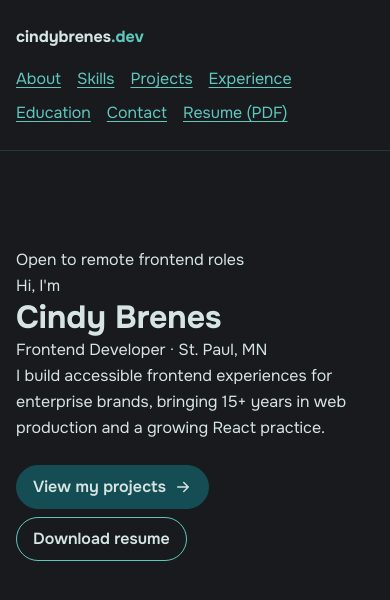
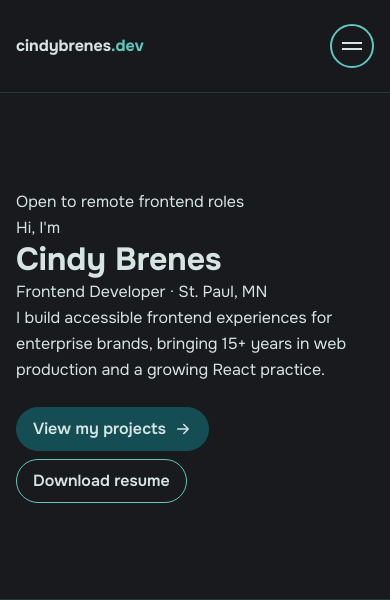
Before and after one commit to cinbrefe/personal-portfolio, a React (Vite) app: page / in a window 390 px wide. Shown: the top 600 px of the page. Built offline with nearby package versions, Linux system fonts and the light colour scheme.

Commit message:
Make mobile nav an overlay dropdown

```diff
--- a/src/components/layout/Header/Header.jsx
+++ b/src/components/layout/Header/Header.jsx
@@ -1,11 +1,25 @@
 
+import { useEffect, useState } from 'react';
 import Navigation from '../Navigation/Navigation.jsx';
 import { brand } from '../../../content/copy.js';
 import './Header.scss';
 
 export default function Header() {
+	const [isScrolled, setIsScrolled] = useState(false);
+
+	useEffect(() => {
+		const updateScrolledState = () => setIsScrolled(window.scrollY > 8);
+
+		updateScrolledState();
+		window.addEventListener('scroll', updateScrolledState, { passive: true });
+		return () => window.removeEventListener('scroll', updateScrolledState);
+	}, []);
+
 	return (
-		<header id="top" className="site-header page-section page-section--compact">
+		<header
+			id="top"
+			className={`site-header page-section page-section--compact${isScrolled ? ' site-header--scrolled' : ''}`}
+		>
 			<div className="container site-header__inner">
 				<a className="site-header__brand" href="#top" aria-label={brand.name + brand.suffix + ' home'}>
 					{brand.name}<span className="site-header__brand-suffix">{brand.suffix}</span>
--- a/src/components/layout/Header/Header.scss
+++ b/src/components/layout/Header/Header.scss
@@ -1,3 +1,4 @@
+@use 'sass:color';
 @use '../../../styles/abstracts/variables' as *;
 @use '../../../styles/abstracts/mixins' as *;
 
@@ -8,7 +9,7 @@
 
 .site-header__brand {
 	color: $color-text;
-	font-weight: 700;
+	font-weight: $font-weight-bold;
 	text-decoration: none;
 	white-space: nowrap;
 }
@@ -16,3 +17,23 @@
 .site-header__brand-suffix {
 	color: $color-interactive;
 }
+
+.site-header {
+	backdrop-filter: blur(12px);
+	background-color: color.change($color-background, $alpha: 0.88);
+	position: sticky;
+	top: 0;
+	transition: background-color 220ms ease, box-shadow 220ms ease, backdrop-filter 220ms ease;
+	z-index: 100;
+}
+
+.site-header--scrolled {
+	background-color: color.change($color-background, $alpha: 0.96);
+	box-shadow: $shadow-overlay;
+}
+
+@media (prefers-reduced-motion: reduce) {
+	.site-header {
+		transition: none;
+	}
+}
--- a/src/components/layout/Navigation/Navigation.jsx
+++ b/src/components/layout/Navigation/Navigation.jsx
@@ -1,16 +1,60 @@
 import { nav } from '../../../content/copy.js';
+import useMobileMenu from '../../../hooks/useMobileMenu.js';
+import ArrowIcon from '../../ui/ArrowIcon.jsx';
 import './Navigation.scss';
 
+// Plain links get the nav style; items with a variant render as small buttons
+function getLinkClassName(item) {
+	if (!item.variant) return 'site-navigation__link';
+
+	const classes = ['site-navigation__link', 'button', `button--${item.variant}`, 'button--sm'];
+	if (item.icon) classes.push(`button--${item.icon}`);
+	return classes.join(' ');
+}
+
 export default function Navigation() {
+	const { isOpen, toggle, close, toggleRef, panelRef, handleBlur } = useMobileMenu();
+
 	return (
-		<nav aria-label="Main navigation" className="site-navigation">
+		<>
+			<button
+				ref={toggleRef}
+				className={`site-navigation__toggle${isOpen ? ' site-navigation__toggle--open' : ''}`}
+				type="button"
+				aria-controls="site-navigation-links"
+				aria-expanded={isOpen}
+				aria-label="Menu"
+				onClick={toggle}
+				onBlur={handleBlur}
+			>
+				<span className="site-navigation__bar site-navigation__bar--top" aria-hidden="true" />
+				<span className="site-navigation__bar site-navigation__bar--bottom" aria-hidden="true" />
+			</button>
+			<nav
+				ref={panelRef}
+				className={`site-navigation${isOpen ? ' site-navigation--open' : ''}`}
+				aria-label="Main"
+				id="site-navigation-links"
+				onBlur={handleBlur}
+			>
 				<ul className="site-navigation__list">
 					{nav.map((item) => (
-					<li key={item.label}>
-						<a href={item.href}>{item.label}</a>
+						<li key={item.href}>
+							<a
+								className={getLinkClassName(item)}
+								href={item.href}
+								target={item.newTab ? '_blank' : undefined}
+								rel={item.newTab ? 'noopener noreferrer' : undefined}
+								aria-label={item.newTab ? `${item.label} (opens in new tab)` : undefined}
+								onClick={close}
+							>
+								{item.label}
+								{item.icon && <ArrowIcon direction={item.icon} className="button__icon" />}
+							</a>
 						</li>
 					))}
 				</ul>
 			</nav>
+		</>
 	);
 }
--- a/src/components/layout/Navigation/Navigation.scss
+++ b/src/components/layout/Navigation/Navigation.scss
@@ -1,18 +1,132 @@
 @use '../../../styles/abstracts/variables' as *;
 @use '../../../styles/abstracts/mixins' as *;
 
+$bar-width: 20px;
+$bar-height: 2px;
+$bar-gap: $spacing-xs;
+// Moves each bar to the shared center line so they cross into an "X"
+$bar-offset: calc(($bar-height + $bar-gap) / 2);
+
 .site-navigation__list {
-	@include flex($wrap: wrap);
-	gap: $spacing-sm $spacing-md;
+	@include flex($align: center, $wrap: wrap);
+	gap: $spacing-sm $spacing-xl;
 	justify-content: flex-end;
 }
 
-@media (max-width: $breakpoint-md - 1px) {
+.site-navigation__toggle {
+	align-items: center;
+	border-radius: $radius-circle;
+	border: 2px solid $color-interactive;
+	display: none;
+	flex-direction: column;
+	gap: $bar-gap;
+	height: $tap-target-min;
+	justify-content: center;
+	width: $tap-target-min;
+
+	&:focus-visible {
+		outline: 2px solid $color-interactive;
+		outline-offset: 3px;
+	}
+}
+
+.site-navigation__bar {
+	background-color: $color-text;
+	display: block;
+	height: $bar-height;
+	transition: transform 160ms ease, opacity 160ms ease;
+	width: $bar-width;
+}
+
+.site-navigation__toggle--open {
+	.site-navigation__bar--top {
+		transform: translateY($bar-offset) rotate(45deg);
+	}
+
+	.site-navigation__bar--bottom {
+		transform: translateY(calc(-1 * $bar-offset)) rotate(-45deg);
+	}
+}
+
+.site-navigation__link:not(.button) {
+	color: $color-text-muted;
+	display: block;
+	font-size: $font-size-sm;
+	font-weight: $font-weight-semibold;
+	padding: $spacing-xs 0;
+	position: relative;
+	text-decoration: none;
+
+	&::after {
+		background-color: $color-accent;
+		bottom: 1px;
+		content: '';
+		height: 2px;
+		left: 0;
+		position: absolute;
+		right: 0;
+		transform-origin: left;
+		transform: scaleX(0);
+		transition: transform 200ms ease;
+	}
+
+	&:hover,
+	&:focus-visible {
+		color: $color-interactive;
+
+		&::after {
+			transform: scaleX(1);
+		}
+	}
+}
+
+@include mobile-only {
 	.site-navigation {
-		width: 100%;
+		display: none;
+		left: $spacing-md;
+		// 100% is the header's height, so the panel scrolls instead of running off-screen
+		max-height: calc(100dvh - 100%);
+		overflow-y: auto;
+		overscroll-behavior: contain;
+		position: absolute;
+		right: $spacing-md;
+		top: 100%;
+	}
+
+	.site-navigation--open {
+		display: block;
+	}
+
+	.site-navigation__toggle {
+		display: flex;
+		margin-left: auto;
 	}
 
 	.site-navigation__list {
-		justify-content: flex-start;
+		align-items: stretch;
+		background-color: $color-surface;
+		border: 1px solid $color-border-strong;
+		box-shadow: $shadow-overlay;
+		flex-direction: column;
+		gap: $spacing-xs;
+		padding: $spacing-md;
+	}
+
+	.site-navigation__link:not(.button) {
+		align-items: center;
+		display: flex;
+		min-height: $tap-target-min;
+	}
+
+	.site-navigation__link.button {
+		align-self: flex-start;
+		margin-top: $spacing-xs;
 	}
 }
+
+@media (prefers-reduced-motion: reduce) {
+	.site-navigation__bar,
+	.site-navigation__link::after {
+		transition: none;
+	}
+}
--- /dev/null
+++ b/src/hooks/useMobileMenu.js
@@ -0,0 +1,68 @@
+import { useCallback, useEffect, useRef, useState } from 'react';
+
+// Open/close state for the mobile menu: a toggle button that shows and hides a panel.
+// The panel closes on Escape, outside click, focus leaving it, or the toggle being hidden by CSS.
+export default function useMobileMenu() {
+	const [isOpen, setIsOpen] = useState(false);
+	const toggleRef = useRef(null);
+	const panelRef = useRef(null);
+
+	const toggle = useCallback(() => setIsOpen((open) => !open), []);
+	const close = useCallback(() => setIsOpen(false), []);
+
+	const isInsideMenu = (node) =>
+		panelRef.current?.contains(node) || toggleRef.current?.contains(node);
+
+	// Escape closes the menu and returns focus to the toggle
+	useEffect(() => {
+		if (!isOpen) return;
+
+		const handleKeyDown = (event) => {
+			if (event.key !== 'Escape') return;
+			close();
+			toggleRef.current?.focus();
+		};
+
+		document.addEventListener('keydown', handleKeyDown);
+		return () => document.removeEventListener('keydown', handleKeyDown);
+	}, [isOpen, close]);
+
+	// Clicking or tapping anywhere outside the toggle and panel closes the menu
+	useEffect(() => {
+		if (!isOpen) return;
+
+		const handlePointerDown = (event) => {
+			if (!isInsideMenu(event.target)) close();
+		};
+
+		document.addEventListener('pointerdown', handlePointerDown);
+		return () => document.removeEventListener('pointerdown', handlePointerDown);
+	}, [isOpen, close]);
+
+	// When CSS hides the toggle (desktop width), its size drops to 0 — close the menu.
+	// Watching the toggle itself means the breakpoint only lives in Sass.
+	useEffect(() => {
+		if (!isOpen || !toggleRef.current) return;
+
+		const observer = new ResizeObserver(([entry]) => {
+			if (entry.contentRect.width > 0) return;
+			// The toggle can no longer hold focus, so hand it to the first nav link
+			if (document.activeElement === toggleRef.current || document.activeElement === document.body) {
+				panelRef.current?.querySelector('a')?.focus();
+			}
+			close();
+		});
+
+		observer.observe(toggleRef.current);
+		return () => observer.disconnect();
+	}, [isOpen, close]);
+
+	// Keyboard focus leaving both the toggle and panel closes the menu.
+	// A null relatedTarget means a pointer interaction, which the outside-click effect handles.
+	const handleBlur = (event) => {
+		const next = event.relatedTarget;
+		if (next && !isInsideMenu(next)) close();
+	};
+
+	return { isOpen, toggle, close, toggleRef, panelRef, handleBlur };
+}
--- a/src/styles/abstracts/_mixins.scss
+++ b/src/styles/abstracts/_mixins.scss
@@ -15,9 +15,9 @@
 	}
 }
 
-// Mobile only (max-width)
+// Mobile only (below $breakpoint-md)
 @mixin mobile-only {
-	@media (max-width: ($breakpoint-md - 1px)) { @content; }
+	@media (width < $breakpoint-md) { @content; }
 }
 
 // Flexbox
--- a/src/styles/abstracts/_variables.scss
+++ b/src/styles/abstracts/_variables.scss
@@ -1,11 +1,12 @@
 // Color tokens
 $color-background: #181A1E;
 $color-accent: #144E54;
-$color-surface: #181A1E;
+$color-surface: #23272D; // raised panels (menus, skip link) — one step lighter than background
 $color-text: #D6E4E2;
 $color-text-muted: #B9CECB;
 $color-interactive: #5EC8BE;
 $color-border: rgba(94, 200, 190, 0.18);
+$color-border-strong: rgba(94, 200, 190, 0.35);
 
 // Typography
 $font-base: 'Onest', sans-serif;
@@ -34,6 +35,8 @@ $spacing-3xl: 6rem;
 // Layout
 $max-width: 75rem;
 $radius: 62.4375rem;
+$radius-circle: 50%;
+$tap-target-min: 44px;
 
 // Breakpoints
 $breakpoint-sm: 576px;
@@ -45,3 +48,4 @@ $breakpoint-xl: 1200px;
 $shadow-sm: 0 1px 3px rgba(0, 0, 0, 0.12);
 $shadow-md: 0 4px 6px rgba(0, 0, 0, 0.1);
 $shadow-lg: 0 10px 15px rgba(0, 0, 0, 0.1);
+$shadow-overlay: 0 8px 24px rgba(0, 0, 0, 0.18);
```
Lines whose indentation alone changed are shown as unchanged.
